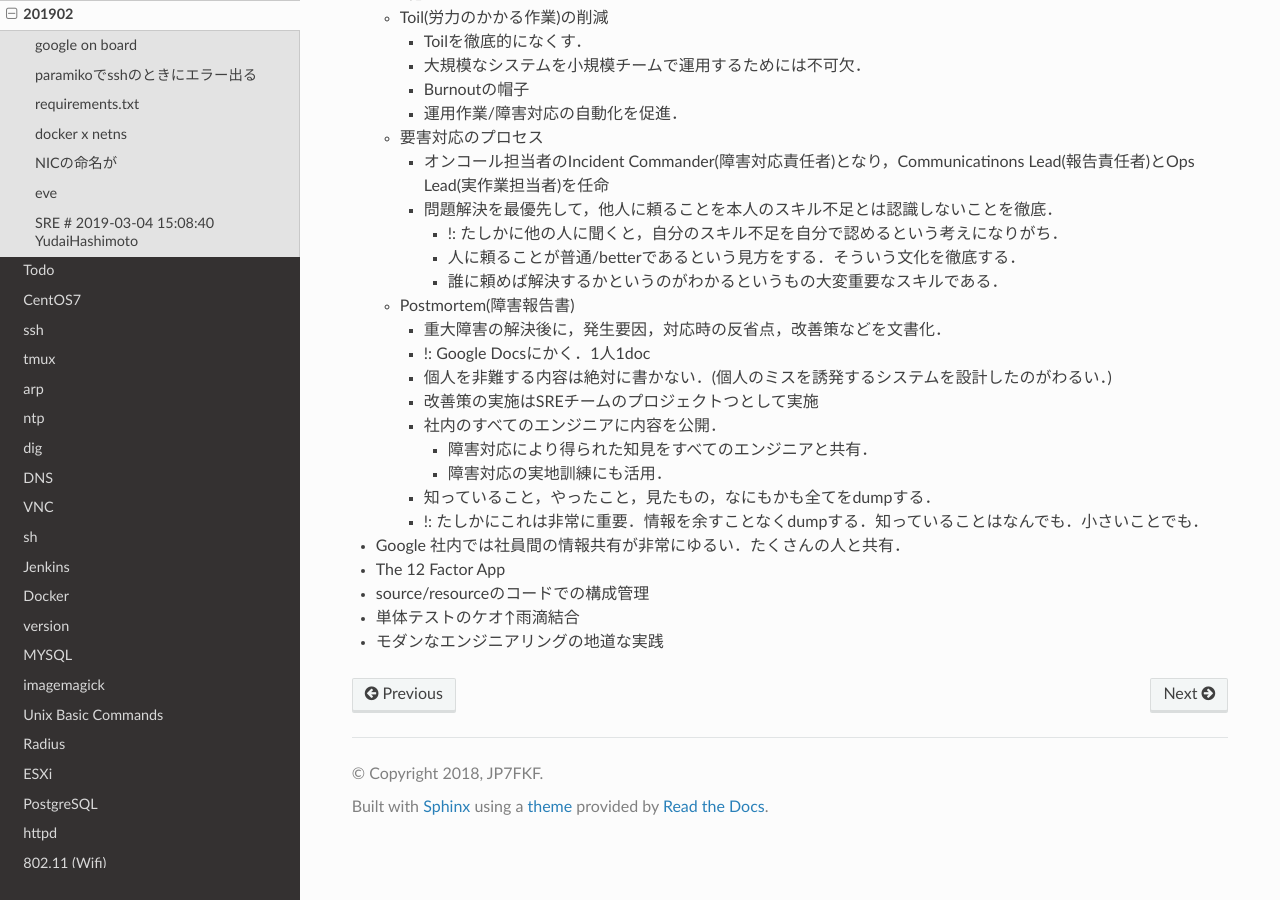
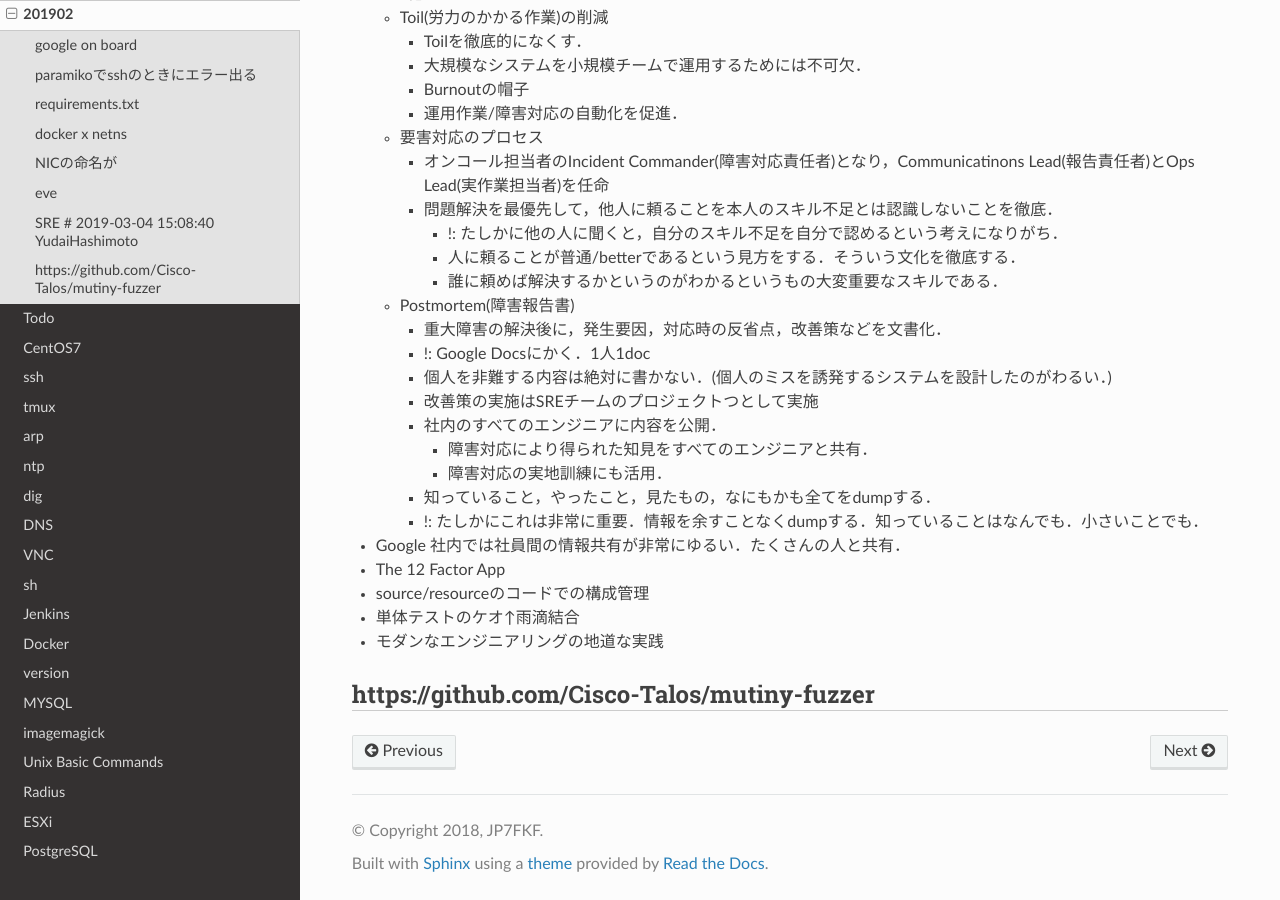
Before and after one commit to jp7fkf/JP7FKF-Warehouse, a Sphinx documentation site: the page built from source/dialy/201902.md, in a window 1280 px wide and 900 px high, scrolled down 2965 px. Built offline with Sphinx 7.4.7 and the Read the Docs theme 2.0.0, drawn with Linux system fonts in a browser that asks for light colours; part of the change alters nothing that is shown.

Commit message:
fix confilict

```diff
--- a/source/dialy/201902.md
+++ b/source/dialy/201902.md
@@ -128,3 +128,5 @@
   - source/resourceのコードでの構成管理
   - 単体テストのケオ↑雨滴結合
   - モダンなエンジニアリングの地道な実践
+
+## https://github.com/Cisco-Talos/mutiny-fuzzer
```
